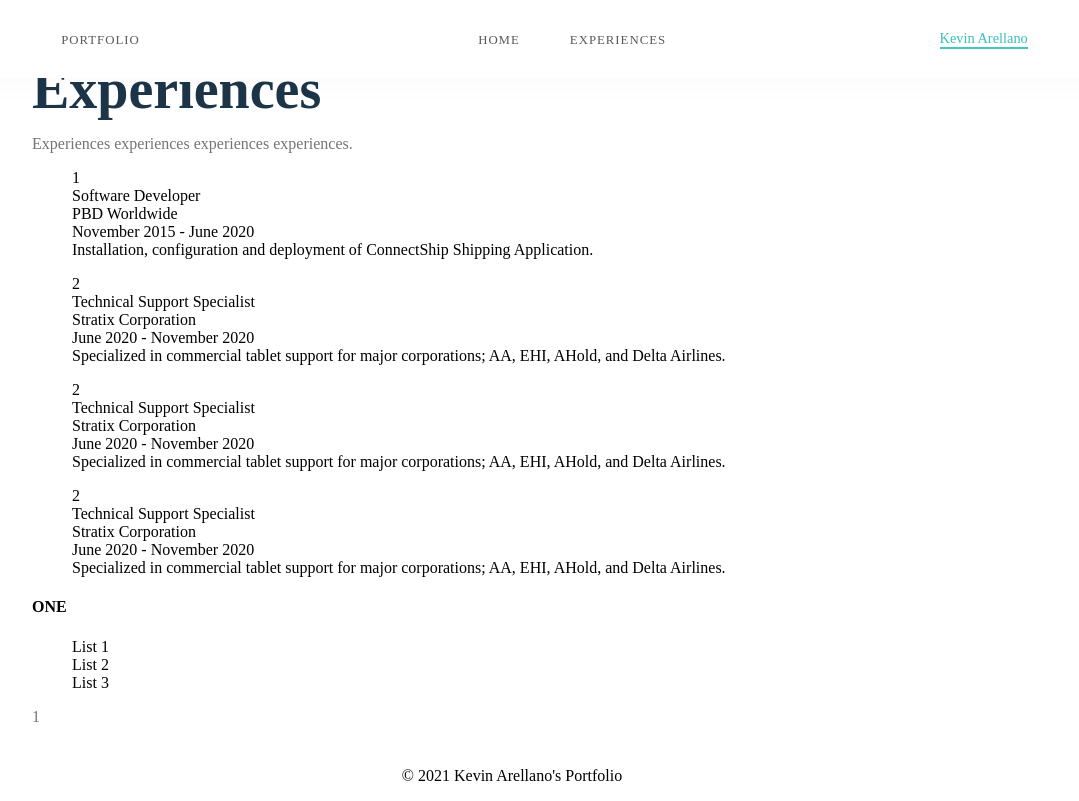
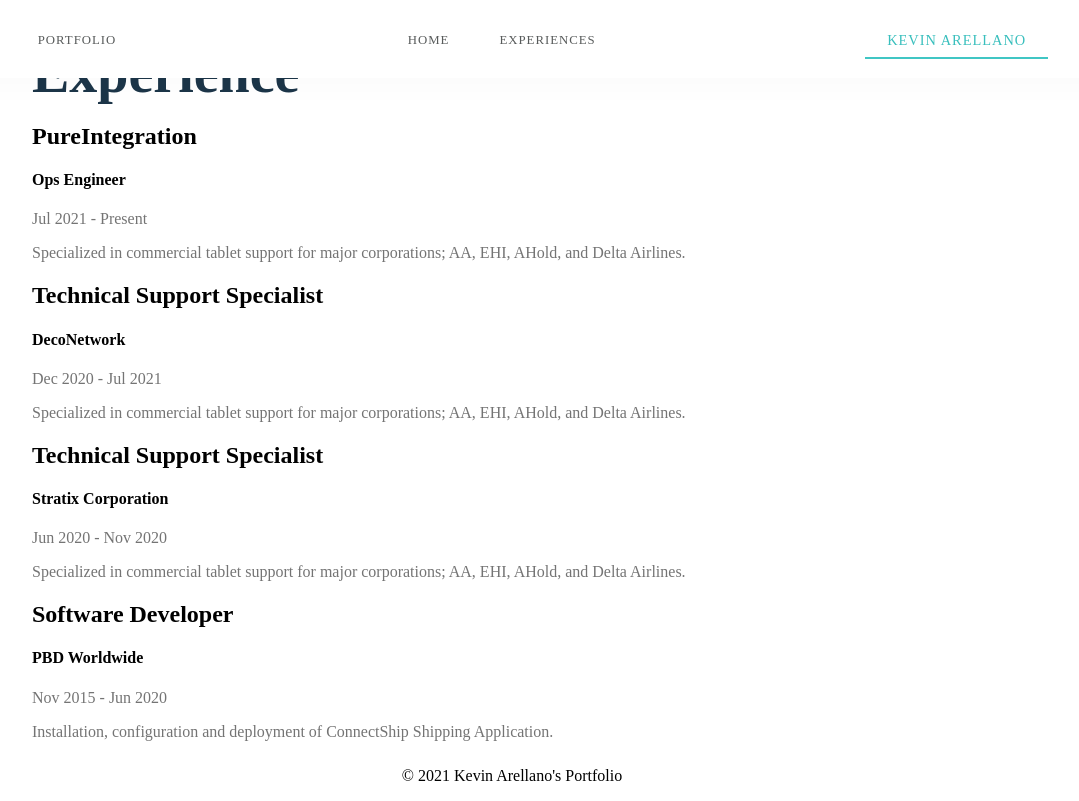
Before and after one commit to KevinArellano94/kevinarellanoportfolio, a React (Create React App) app: page /experiences in a window 1280 px wide. Shown: the whole page, without its empty margins (128-1207 px from the left). Built offline with nearby package versions, Linux system fonts and the light colour scheme.

Commit message:
Json Sort
Decreasing sorting of id.

```diff
--- a/src/Components/Navigation/index.js
+++ b/src/Components/Navigation/index.js
@@ -28,7 +28,10 @@
                 </Link>
             </ul>
 
-            <a href = "/" class = "hey">Kevin Arellano</a>
+            <ul>
+                <li><a href = "/" class = "hey">Kevin Arellano</a></li>
+            </ul>
+
         </nav>
     )
 }
--- a/src/Pages/Experiences/data.json
+++ b/src/Pages/Experiences/data.json
@@ -3,28 +3,28 @@
         "id": 1,
         "position": "Software Developer",
         "company": "PBD Worldwide",
-        "date": "November 2015 - June 2020",
+        "date": "Nov 2015 - Jun 2020",
         "description": "Installation, configuration and deployment of ConnectShip Shipping Application."
     },
     {
         "id": 2,
         "position": "Technical Support Specialist",
         "company": "Stratix Corporation",
-        "date": "June 2020 - November 2020",
+        "date": "Jun 2020 - Nov 2020",
         "description": "Specialized in commercial tablet support for major corporations; AA, EHI, AHold, and Delta Airlines."
     },
     {
-        "id": 2,
+        "id": 3,
         "position": "Technical Support Specialist",
-        "company": "Stratix Corporation",
-        "date": "June 2020 - November 2020",
+        "company": "DecoNetwork",
+        "date": "Dec 2020 - Jul 2021",
         "description": "Specialized in commercial tablet support for major corporations; AA, EHI, AHold, and Delta Airlines."
     },
     {
-        "id": 2,
-        "position": "Technical Support Specialist",
-        "company": "Stratix Corporation",
-        "date": "June 2020 - November 2020",
+        "id": 4,
+        "position": "PureIntegration",
+        "company": "Ops Engineer",
+        "date": "Jul 2021 - Present",
         "description": "Specialized in commercial tablet support for major corporations; AA, EHI, AHold, and Delta Airlines."
     }
 ]
--- a/src/Pages/Experiences/index.js
+++ b/src/Pages/Experiences/index.js
@@ -1,51 +1,26 @@
 import data from "./data.json";
+
+data.sort(( a, b ) => {
+    return b.id - a.id;
+});
 
 function Experiences() {
     return (
-      <div className="content">
-        <div className = "main-text">
-          <h1>Experiences</h1>
-
-          <p>Experiences experiences experiences experiences.</p>
-
-          <div>
+        <div className = "content">
+            <div className = "main-text">
+                <h1>Experience</h1>
               {
                 data.map((post, index) =>
                     <div key={index}>
-                        <ul>
-                            <li>
-                                { post.id }
-                            </li>
-                            <li>
-                                { post.position }
-                            </li>
-                            <li>
-                                { post.company }
-                            </li>
-                            <li>
-                                { post.date }
-                            </li>
-                            <li>
-                                { post.description }
-                            </li>
-                        </ul>
+                        <h2>{ post.position }</h2>
+                        <h4>{ post.company }</h4>
+                        <p>{ post.date }</p>
+                        <p>{ post.description }</p>
                     </div>
                     )
               }
             </div>
-            <div className="row">
-                <div className="col">
-                    <h4>ONE</h4>
-                    <ul className="list-unstyled">
-                        <li>List 1</li>
-                        <li>List 2</li>
-                        <li>List 3</li>
-                    </ul>
-                    <p className="col-sm">1</p>
-                </div>
-            </div>
         </div>
-      </div>
     );
   }
 
```
